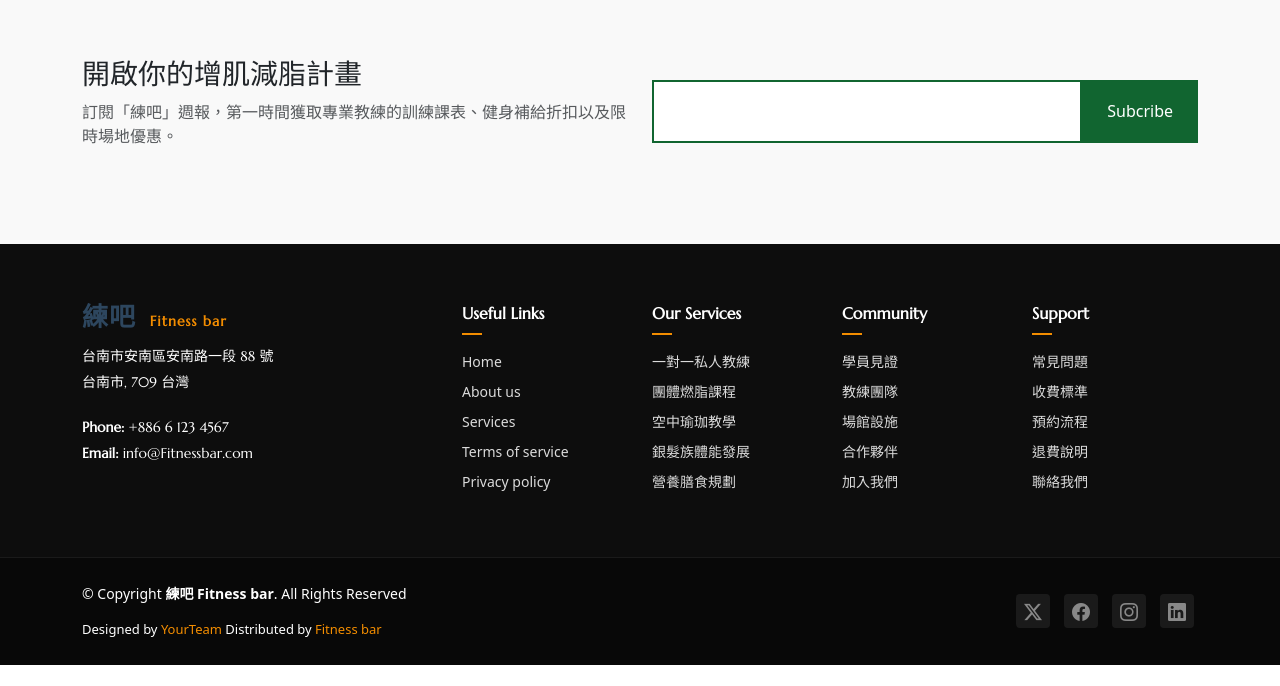
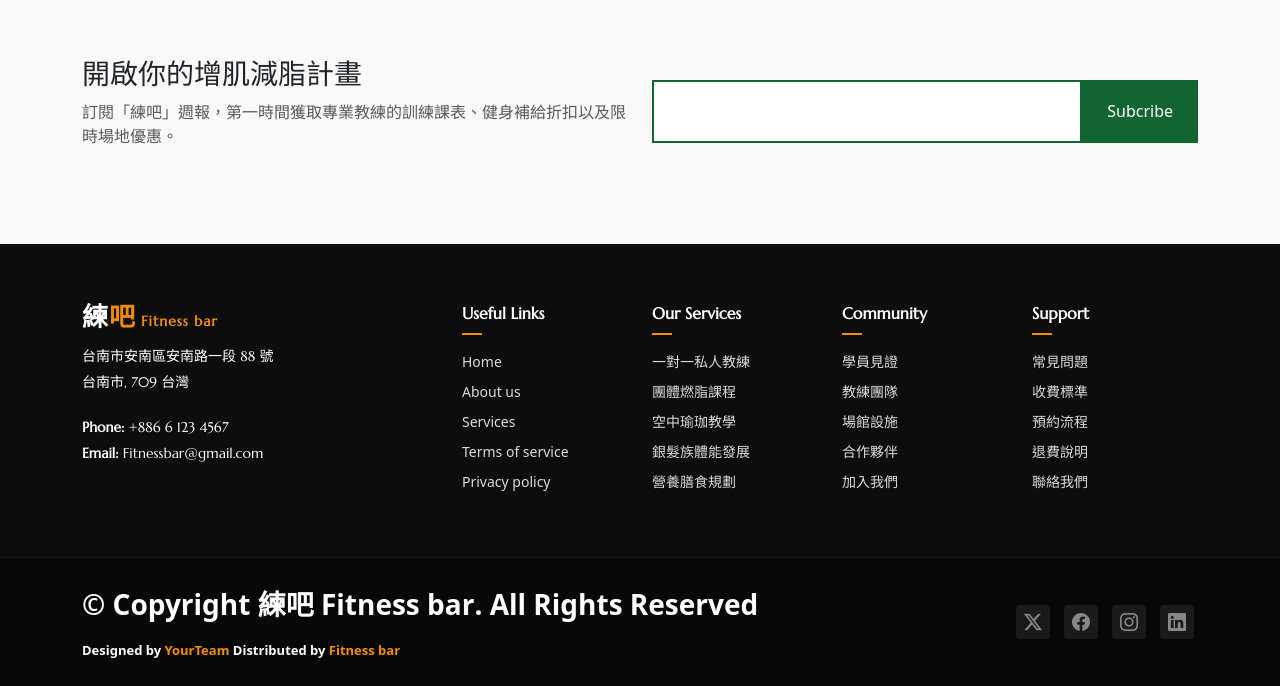
Before and after one commit to hanyi85/gym-vue, a Vue app in the folder gym-vue/: page / in a window 1280 px wide. Shown: the part 5984-6670 px from the top of the page. Before the commit the page ends 6649 px from the top, so only its background shows below. Built offline with nearby package versions, Linux system fonts and the light colour scheme.

Commit message:
footer修正

```diff
--- a/gym-vue/public/assets/css/main.css
+++ b/gym-vue/public/assets/css/main.css
@@ -534,7 +534,7 @@ h6 {
 }
 
 .footer .footer-about .logo span {
-  color: var(--heading-color);
+  /* color: var(--heading-color); */
   font-family: var(--heading-font);
   font-size: 26px;
   font-weight: 700;
--- a/gym-vue/src/components/Footer.vue
+++ b/gym-vue/src/components/Footer.vue
@@ -6,13 +6,17 @@
 
           <div class="col-lg-4 col-md-6 footer-about">
             <router-link to="/" class="logo d-flex align-items-center mb-3">
-              <span class="sitename">練吧 <small>Fitness bar</small></span>
+              <span class="sitename">
+                練<span class="bar-word">吧</span>
+                <small>Fitness bar</small>
+              </span>
             </router-link>
+
             <div class="footer-contact">
               <p>台南市安南區安南路一段 88 號</p>
               <p>台南市, 709 台灣</p>
               <p class="mt-4"><strong>Phone:</strong> <span>+886 6 123 4567</span></p>
-              <p><strong>Email:</strong> <span>info@Fitnessbar.com</span></p>
+              <p><strong>Email:</strong> <span>Fitnessbar@gmail.com</span></p>
             </div>
           </div>
 
@@ -66,7 +70,7 @@
 
     <div class="copyright-bar">
       <div class="container d-flex flex-column flex-lg-row justify-content-between align-items-center">
-        <div class="copyright-content">
+        <div class="copyright-content sitename">
           <p>© Copyright <strong><span>練吧 Fitness bar</span></strong>. All Rights Reserved</p>
           <div class="credits">
             Designed by <a href="#">YourTeam</a> Distributed by <a href="#">Fitness bar</a>
@@ -99,7 +103,7 @@
 
 /* 移除 Logo 的底線 */
 .logo {
-  text-decoration: none !important; /* 強制消除底線 */
+  text-decoration: none !important;
   display: inline-flex;
   align-items: center;
 }
@@ -107,8 +111,13 @@
 .sitename {
   font-size: 28px;
   font-weight: 700;
-  color: #ffffff; /* 確保字體是純白，不被超連結顏色覆蓋 */
+  color: #ffffff;
+  /* 確保字體是純白，不被超連結顏色覆蓋 */
   text-decoration: none !important;
+}
+
+.bar-word {
+  color: #f38d00;   /* 橘色 */
 }
 
 .sitename small {
@@ -150,7 +159,8 @@ h4::after {
 
 .footer-links ul li a {
   color: #dbdbdb;
-  text-decoration: none !important; /* 確保所有連結都沒有底線 */
+  text-decoration: none !important;
+  /* 確保所有連結都沒有底線 */
   transition: 0.3s;
   font-size: 14px;
 }
--- a/gym-vue/src/components/Header.vue
+++ b/gym-vue/src/components/Header.vue
@@ -277,7 +277,7 @@ const handleLogout = () => {
 }
 
 .logo-img {
-  height: 130px;
+  height: 120px;
   width: auto;
   max-height: none;
   object-fit: contain;
```
